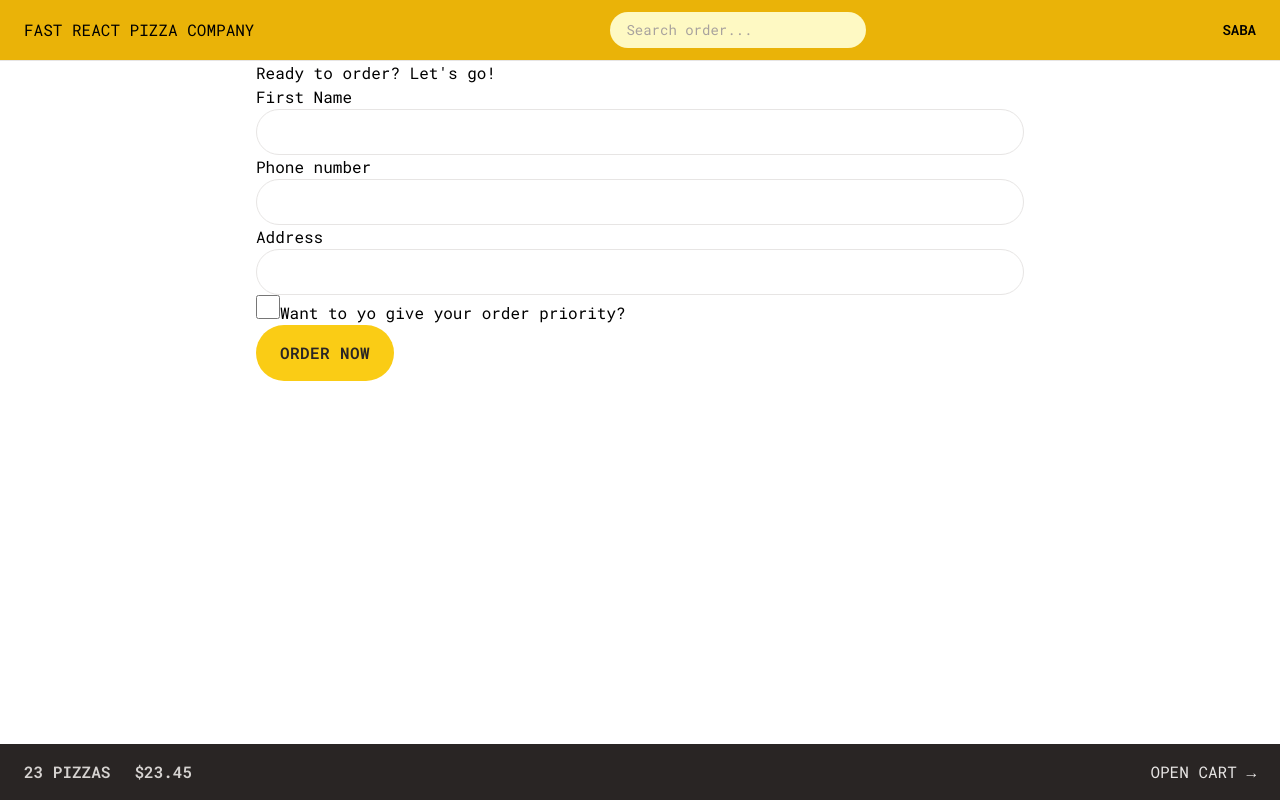
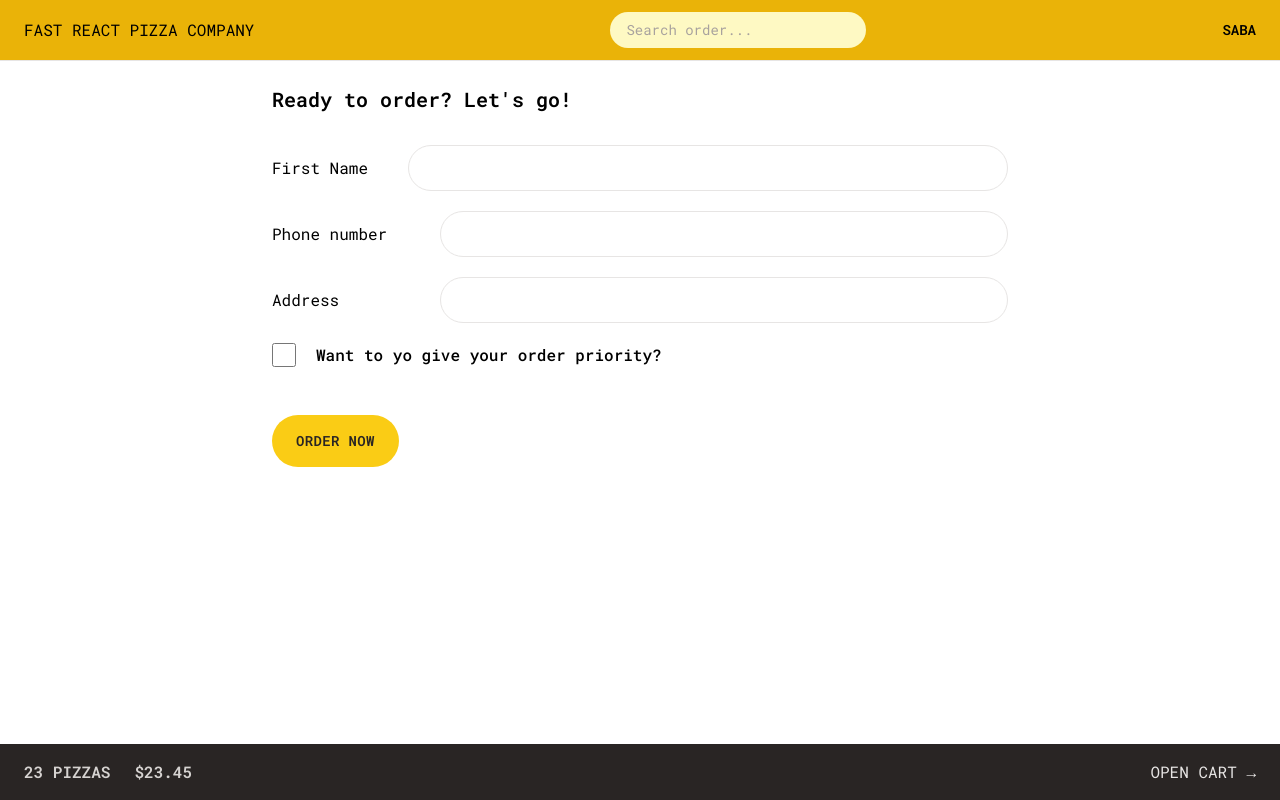
Before and after one commit to Saba-Daryabari/fast-react-pizza, a React (Vite) app: page /order/new in a window 1280 px wide. Built offline with nearby package versions, Linux system fonts and the light colour scheme.

Commit message:
style cart items.

```diff
--- a/src/Features/cart/Cart.jsx
+++ b/src/Features/cart/Cart.jsx
@@ -1,6 +1,7 @@
 import { Link } from 'react-router-dom';
 import LinkButton from '../../ui/LinkButton';
 import Button from '../../ui/Button';
+import CartItem from './CartItem';
 
 const fakeCart = [
   {
@@ -29,14 +30,16 @@
 function Cart() {
   const cart = fakeCart;
   return (
-    <div>
+    <div className='py-3 px-4'>
       <LinkButton to="/menu">&larr; Back to menu</LinkButton>
 
-      <h2>Your cart, %NAME%</h2>
+      <h2 className='mt-7 text-xl font-semibold'>Your cart, %NAME%</h2>
 
-      <div>
-        <Button to="/order/new">Order pizzas</Button>
-        <button>Clear cart</button>
+      <ul className='divide-y divide-stone-200 border-b mt-3 '>{cart.map(item =><CartItem item={item} key={item.key}/> )}</ul>
+
+      <div className='mt-6 space-x-2'>
+        <Button to="/order/new" type='primary'>Order pizzas</Button>
+        <Button type='secondary'>Clear cart</Button>
       </div>
     </div>
   );
--- a/src/Features/cart/CartItem.jsx
+++ b/src/Features/cart/CartItem.jsx
@@ -1,13 +1,17 @@
+import { formatCurrency } from "../../Utils/helpers";
+import Button from "../../ui/Button";
+
 function CartItem({ item }) {
   const { pizzaId, name, quantity, totalPrice } = item;
 
   return (
-    <li>
-      <p>
+    <li className="py-3 sm:flex sm:items-center sm:justify-between">
+      <p className="mb-1 sm:mb:0">
         {quantity}&times; {name}
       </p>
-      <div>
-        <p>{formatCurrency(totalPrice)}</p>
+      <div className="flex items-center justify-between sm:gap-6">
+        <p className="text-sm font-bold">{formatCurrency(totalPrice)}</p>
+        <Button type='small'>Delete</Button>
       </div>
     </li>
   );
--- a/src/Features/menu/Menu.jsx
+++ b/src/Features/menu/Menu.jsx
@@ -5,7 +5,7 @@
 
 function Menu() {
   const menu = useLoaderData();
-  return <ul>{menu.map(pizza => <Menuitem key={pizza.id} pizza={pizza} />)}</ul>;
+  return <ul className="divide-y divide-stone-200 px-2">{menu.map(pizza => <Menuitem key={pizza.id} pizza={pizza} />)}</ul>;
 }
 
 export async function loader() {
--- a/src/Features/menu/MenuItem.jsx
+++ b/src/Features/menu/MenuItem.jsx
@@ -1,16 +1,18 @@
 import { formatCurrency } from "../../Utils/helpers";
+import Button from "../../ui/Button";
 
 function MenuItem({ pizza }) {
   const { id, name, unitPrice, ingredients, soldOut, imageUrl } = pizza;
 
   return (
-    <li>
-      <img src={imageUrl} alt={name} />
-      <div>
-        <p>{name}</p>
-        <p>{ingredients.join(', ')}</p>
-        <div>
-          {!soldOut ? <p>{formatCurrency(unitPrice)}</p> : <p>Sold out</p>}
+    <li className="flex gap-4 py-2">
+      <img src={imageUrl} alt={name} className={`h-24 ${soldOut ? 'grayscale opacity-70':''}`}/>
+      <div className="flex flex-col grow pt-0.5">
+        <p className="font-medium">{name}</p>
+        <p className="text-sm italic text-stone-500 capitalize">{ingredients.join(', ')}</p>
+        <div className="mt-auto flex items-center justify-between">
+          {!soldOut ? <p className="text-sm">{formatCurrency(unitPrice)}</p> : <p className="text-sm font-medium uppercase text-stone-500">Sold out</p>}
+          <Button type='small'>Add to cart</Button>
         </div>
       </div>
     </li>
--- a/src/Features/order/CreateOrder.jsx
+++ b/src/Features/order/CreateOrder.jsx
@@ -42,31 +42,31 @@
   const cart = fakeCart;
 
   return (
-    <div>
-      <h2>Ready to order? Let's go!</h2>
+    <div className="px-4 py-6">
+      <h2 className="mb-8 text-xl font-semibold">Ready to order? Let's go!</h2>
 
       <Form method="POST">
-        <div>
-          <label>First Name</label>
-          <input className="input" type="text" name="customer" required />
+        <div className="mb-5 flex gap-2 flex-col sm:flex-row sm:items-center">
+          <label className="sm:basis-40">First Name</label>
+          <input className="input w-full" type="text" name="customer" required />
         </div>
 
-        <div>
-          <label>Phone number</label>
-          <div>
-            <input className="input" type="tel" name="phone" required />
-          </div>
-          {formErrors?.phone && <p>{formErrors.phone}</p>}
-        </div>
-
-        <div>
-          <label>Address</label>
-          <div>
-            <input className="input" type="text" name="address" required />
+        <div className="mb-5 flex gap-2 flex-col sm:flex-row sm:items-center">
+          <label className="sm:basis-40">Phone number</label>
+          <div className="grow">
+            <input className="input w-full" type="tel" name="phone" required />
+            {formErrors?.phone && <p className="mt-2 text-xs text-red-700 p-2 rounded-md bg-red-100">{formErrors.phone}</p>}
           </div>
         </div>
 
-        <div>
+        <div className="mb-5 flex gap-2 flex-col sm:flex-row sm:items-center">
+          <label className="sm:basis-40">Address</label>
+          <div className="grow">
+            <input className="input w-full" type="text" name="address" required />
+          </div>
+        </div>
+
+        <div className="mb-12 flex gap-5 items-center">
           <input
           className="h-6 w-6 accent-yellow-400 focus:outline-none focus:ring focus:ring-yellow-400 focus:ring-offset-2"
             type="checkbox"
@@ -75,12 +75,12 @@
           // value={withPriority}
           // onChange={(e) => setWithPriority(e.target.checked)}
           />
-          <label htmlFor="priority">Want to yo give your order priority?</label>
+          <label htmlFor="priority" className="font-medium">Want to yo give your order priority?</label>
         </div>
 
         <div>
           <input type="hidden" name="cart" value={JSON.stringify(cart)} />
-          <Button disabled={isSubmitting}>{isSubmitting ? "Placing order..." : "Order now"}</Button>
+          <Button disabled={isSubmitting} type='primary'>{isSubmitting ? "Placing order..." : "Order now"}</Button>
         </div>
       </Form>
     </div>
--- a/src/Features/user/CreateUser.jsx
+++ b/src/Features/user/CreateUser.jsx
@@ -22,7 +22,7 @@
 
       {username !== '' && (
         <div>
-          <Button>Start ordering</Button>
+          <Button type='primary'>Start ordering</Button>
         </div>
       )}
     </form>
--- a/src/index.css
+++ b/src/index.css
@@ -5,7 +5,7 @@
 
 @layer components{
   .input{
-    @apply rounded-full border border-stone-200 px-4 py-2 text-sm transition-all duration-300 placeholder:text-stone-400 focus:outline-none focus:ring focus:ring-yellow-400 w-full md:px-6 md:py-3
+    @apply rounded-full border border-stone-200 px-4 py-2 text-sm transition-all duration-300 placeholder:text-stone-400 focus:outline-none focus:ring focus:ring-yellow-400 md:px-6 md:py-3
   }
   .loader {
   width: 45px;
--- a/src/ui/Button.jsx
+++ b/src/ui/Button.jsx
@@ -1,17 +1,22 @@
 import { Link } from "react-router-dom"
 
-function Button({children,disabled,to}) {
-    const className = "inline-block bg-yellow-400 uppercase font-semibold text-stone-800 px-4 py-3 tracking-wide rounded-full hover:bg-yellow-300 transition-colors duration-300 focus:outline-none focus:ring focus:ring-yellow-300 focus:ring-offset-2 disabled:cursor-not-allowed sm:px-6 sm:py-4"
+function Button({children,disabled,to,type}) {
+    const base="inline-block text-sm bg-yellow-400 uppercase font-semibold text-stone-800 tracking-wide rounded-full hover:bg-yellow-300 transition-colors duration-300 focus:outline-none focus:ring focus:ring-yellow-300 focus:ring-offset-2 disabled:cursor-not-allowed "
+    const styles={
+        primary: base + " px-4 py-3 md:px-6 md:py-4",
+        small: base + " px-4 py-2 md:px-5 md:py-2.5 text-xs ",
+        secondary: "inline-block text-sm px-4 py-2.5 md:px-6 md:py-3.5 border-2 text-stone-400 border-stone-300 uppercase font-semibold tracking-wide rounded-full hover:bg-stone-300 hover:text-stone-800 transition-colors duration-300 focus:outline-none focus:text-stone-800 focus:ring focus:ring-stone-200 focus:ring-offset-2 disabled:cursor-not-allowed"
+    }
     if(to) {
         return (
-            <Link to={to} className={className}>
+            <Link to={to} className={styles[type]}>
                 {children}
             </Link>
         )
     }
 
     return (
-        <button disabled={disabled} className={className}>
+        <button disabled={disabled} className={styles[type]}>
             {children}
         </button>
     )
```
Also changed, not shown: index.html (+3 -2 lines).
